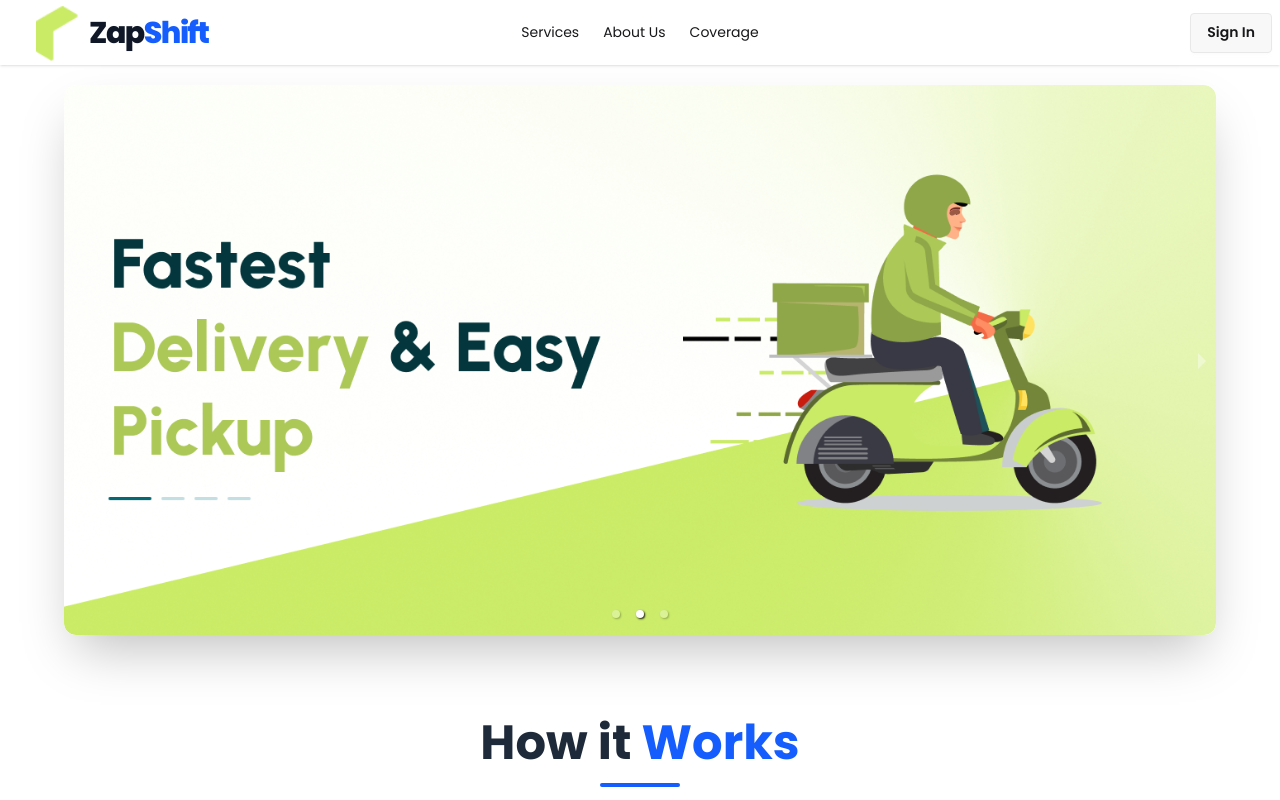
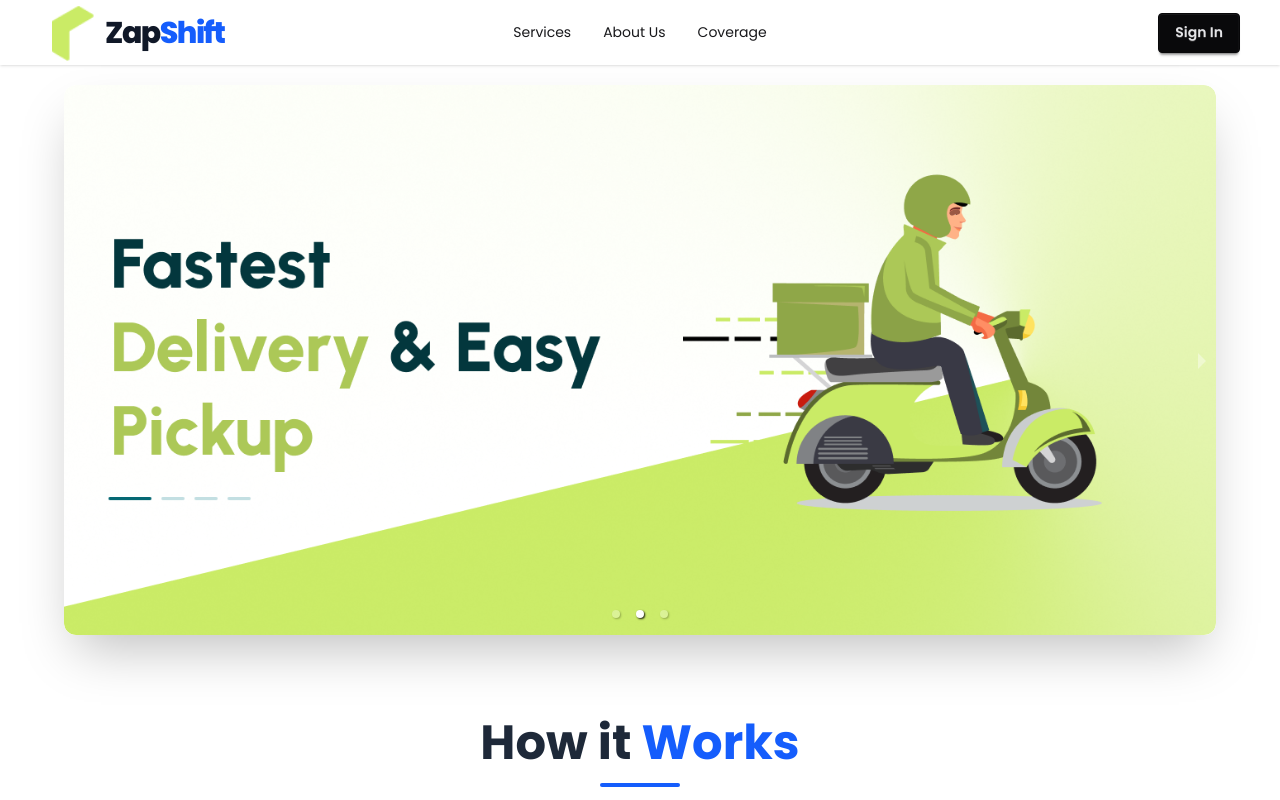
Before and after one commit to md-tahmid-hasan-golap/ZapShift_Client, a React (Vite) app: page / in a window 1280 px wide. Shown: the top 800 px of the page. Built offline with nearby package versions, Linux system fonts and the light colour scheme; no server answers.

Commit message:
add a navbar

```diff
--- a/src/Components/Navbar.jsx
+++ b/src/Components/Navbar.jsx
@@ -1,8 +1,43 @@
-import React from "react";
+import React, { useContext } from "react";
 import Logo from "./Logo";
 import { NavLink } from "react-router";
+import { AuthContext } from "../firebase/FirebaseAuthProvider";
+import Swal from "sweetalert2"; // SweetAlert2 ইম্পোর্ট
 
 const Navbar = () => {
+  const { user, logOut } = useContext(AuthContext);
+
+  const handelLogout = () => {
+    // লগআউটের আগে কনফার্মেশন অ্যালার্ট
+    Swal.fire({
+      title: "Are you sure?",
+      text: "You will be logged out of your account!",
+      icon: "warning",
+      showCancelButton: true,
+      confirmButtonColor: "#d33",
+      cancelButtonColor: "#3085d6",
+      confirmButtonText: "Yes, Logout!",
+    }).then((result) => {
+      if (result.isConfirmed) {
+        logOut()
+          .then(() => {
+            // সফলভাবে লগআউট হলে ছোট একটি সাকসেস মেসেজ
+            Swal.fire({
+              title: "Logged Out!",
+              text: "You have been logged out successfully.",
+              icon: "success",
+              timer: 1500,
+              showConfirmButton: false,
+            });
+          })
+          .catch((error) => {
+            console.log(error);
+            Swal.fire("Error!", "Something went wrong.", "error");
+          });
+      }
+    });
+  };
+
   const links = (
     <>
       <li>
@@ -16,8 +51,9 @@ const Navbar = () => {
       </li>
     </>
   );
+
   return (
-    <div className="navbar bg-base-100 shadow-sm">
+    <div className="navbar bg-base-100 shadow-sm px-2 lg:px-10">
       <div className="navbar-start">
         <div className="dropdown">
           <div tabIndex={0} role="button" className="btn btn-ghost lg:hidden">
@@ -28,33 +64,55 @@ const Navbar = () => {
               viewBox="0 0 24 24"
               stroke="currentColor"
             >
-              {" "}
               <path
                 strokeLinecap="round"
                 strokeLinejoin="round"
                 strokeWidth="2"
                 d="M4 6h16M4 12h8m-8 6h16"
-              />{" "}
+              />
             </svg>
           </div>
           <ul
-            tabIndex="-1"
+            tabIndex={0}
             className="menu menu-sm dropdown-content bg-base-100 rounded-box z-1 mt-3 w-52 p-2 shadow"
           >
             {links}
           </ul>
         </div>
-        <a className="btn btn-ghost text-xl">
-          <Logo></Logo>
-        </a>
+        <NavLink to="/" className="btn btn-ghost text-xl p-0">
+          <Logo />
+        </NavLink>
       </div>
       <div className="navbar-center hidden lg:flex">
-        <ul className="menu menu-horizontal px-1">{links}</ul>
+        <ul className="menu menu-horizontal px-1 gap-2">{links}</ul>
       </div>
-      <div className="navbar-end">
-        <NavLink to="/login" className="btn">
-          Sign In
-        </NavLink>
+      <div className="navbar-end gap-2">
+        {user ? (
+          <div className="flex items-center gap-3">
+            {/* ইউজারের ছবি থাকলে তা দেখানোর জন্য (ঐচ্ছিক) */}
+            {user?.photoURL && (
+              <div className="avatar">
+                <div className="w-10 rounded-full border border-gray-200">
+                  <img
+                    src={user.photoURL}
+                    alt="User"
+                    title={user?.displayName}
+                  />
+                </div>
+              </div>
+            )}
+            <button
+              onClick={handelLogout}
+              className="btn btn-error btn-sm lg:btn-md text-white font-medium"
+            >
+              Logout
+            </button>
+          </div>
+        ) : (
+          <NavLink to="/login" className="btn btn-neutral btn-sm lg:btn-md">
+            Sign In
+          </NavLink>
+        )}
       </div>
     </div>
   );
--- a/src/firebase/FirebaseAuthProvider.jsx
+++ b/src/firebase/FirebaseAuthProvider.jsx
@@ -4,6 +4,7 @@ import {
   onAuthStateChanged,
   signInWithEmailAndPassword,
   signInWithPopup,
+  signOut,
 } from "firebase/auth";
 import { createContext, useEffect, useState } from "react";
 import { auth } from "./firebase.init";
@@ -34,7 +35,8 @@ const FirebaseAuthProvider = ({ children }) => {
     return signInWithPopup(auth, provider);
   };
 
-  const signOut = () => {
+  // logOut
+  const logOut = () => {
     setLoading(true);
     return signOut(auth);
   };
@@ -56,7 +58,7 @@ const FirebaseAuthProvider = ({ children }) => {
     creatUser,
     signInUser,
     signInWithGoogle,
-    signOut,
+    logOut,
   };
 
   return (
```
